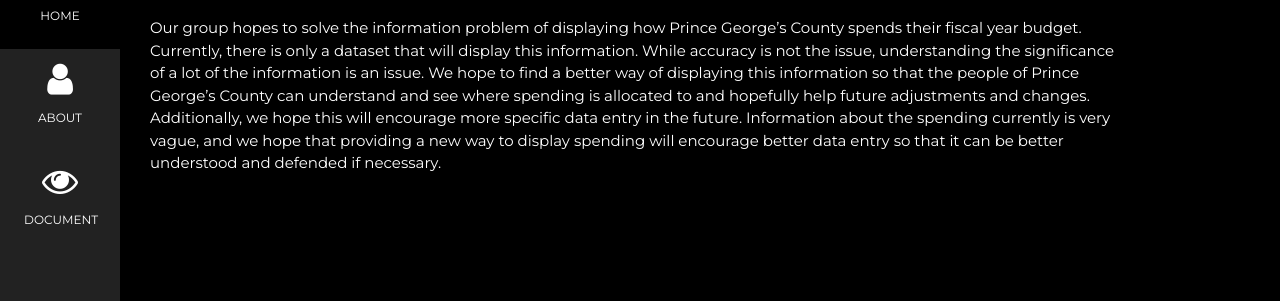
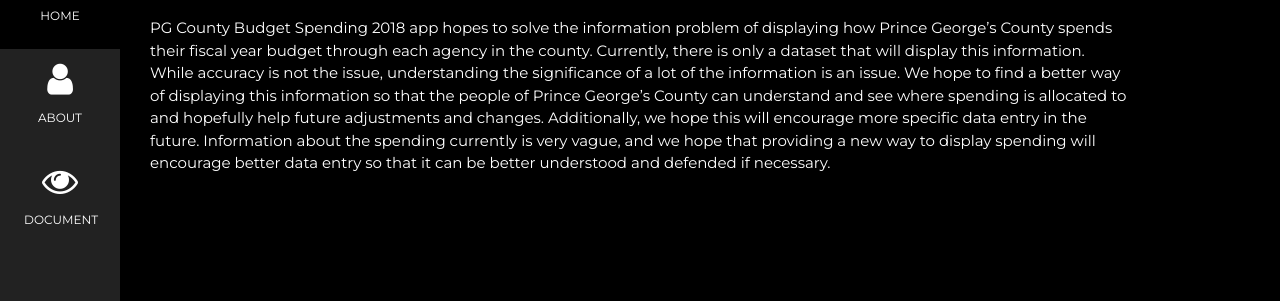
Before and after one commit to JmkGallier/377_Project, a website: page src/public/about.html in a window 1280 px wide. Shown: the part 143-444 px from the top of the page. Drawn offline with nearby package versions, Linux system fonts and the light colour scheme.

Commit message:
about updated

```diff
--- a/src/public/about.html
+++ b/src/public/about.html
@@ -69,15 +69,16 @@
   <div class="w3-padding-64 w3-content" id="about">
     <h2 class="w3-text-light-grey">About</h2>
     <hr style="width:200px" class="w3-opacity">
-    <p>Our group hopes to solve the information problem of displaying how Prince George’s County
-      spends their fiscal year budget. Currently, there is only a dataset that will display this
-      information. While accuracy is not the issue, understanding the significance of a lot of the
-      information is an issue. We hope to find a better way of displaying this information so that
-      the people of Prince George’s County can understand and see where spending is allocated to and
-      hopefully help future adjustments and changes. Additionally, we hope this will encourage more
-      specific data entry in the future. Information about the spending currently is very vague,
-      and we hope that providing a new way to display spending will encourage better data entry so
-      that it can be better understood and defended if necessary.
+    <p>PG County Budget Spending 2018 app hopes to solve the information problem of displaying how
+      Prince George’s County spends their fiscal year budget through each agency in the county.
+      Currently, there is only a dataset that will display this information. While accuracy is not
+      the issue, understanding the significance of a lot of the information is an issue. We hope to
+      find a better way of displaying this information so that the people of Prince George’s County
+      can understand and see where spending is allocated to and hopefully help future adjustments and
+      changes. Additionally, we hope this will encourage more specific data entry in the future.
+      Information about the spending currently is very vague, and we hope that providing a new way
+      to display spending will encourage better data entry so that it can be better understood and
+      defended if necessary.
     </p>
 
 
```
